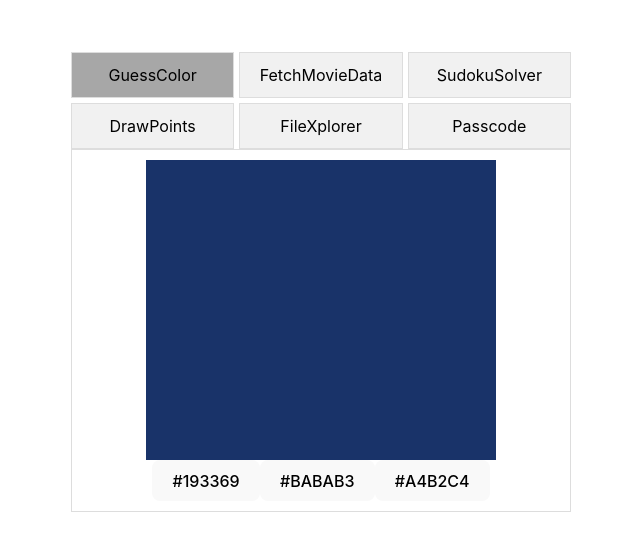
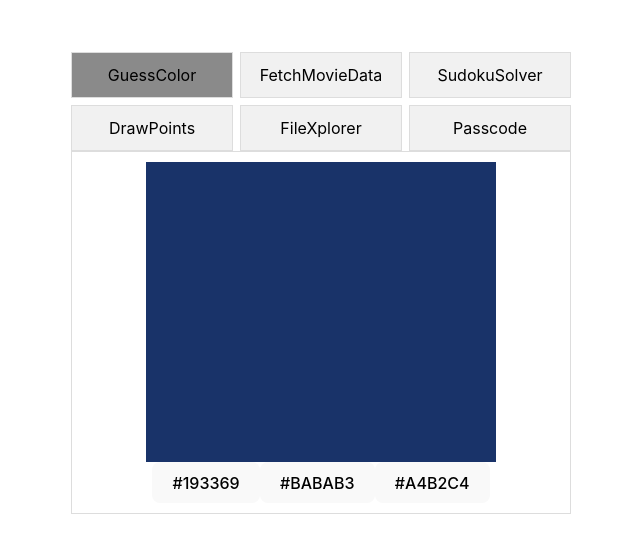
Before and after one commit to thespiritninja/interview-prep, a React (Vite) app: page / in a window 1280 px wide. Shown: the top 552 px of the page, without its empty margins (319-959 px from the left). Built offline with nearby package versions, Linux system fonts and the light colour scheme.

Commit message:
adding breathing lol

```diff
--- a/src/App.css
+++ b/src/App.css
@@ -81,7 +81,7 @@
 .tabs {
   display: grid;
   grid-template-columns: repeat(3, 1fr);
-  gap: 5px;
+  gap: 7px;
   max-width: 500px !important;
 }
 
@@ -94,14 +94,28 @@
 }
 
 .tab.active {
-  background-color: #a7a7a7;
+  background-color: #8a8a8a;
+  animation: none !important;
 }
-
+.tab:hover {
+  background-color: #bebebe;
+  animation: tabAnimator 1s linear infinite;
+}
 .tab-content {
   border: 1px solid #ddd;
   padding: 10px;
 }
-
+@keyframes tabAnimator {
+  0% {
+    box-shadow: 0 0 0 5px rgba(188, 237, 243, 0.3);
+  }
+  50% {
+    box-shadow: 0 0 0 10px rgba(188, 237, 243, 0.3);
+  }
+  100% {
+    box-shadow: 0 0 0 5px rgba(188, 237, 243, 0.3);
+  }
+}
 .memoryGame {
   display: grid;
   grid-template-columns: repeat(5, 1fr);
```
